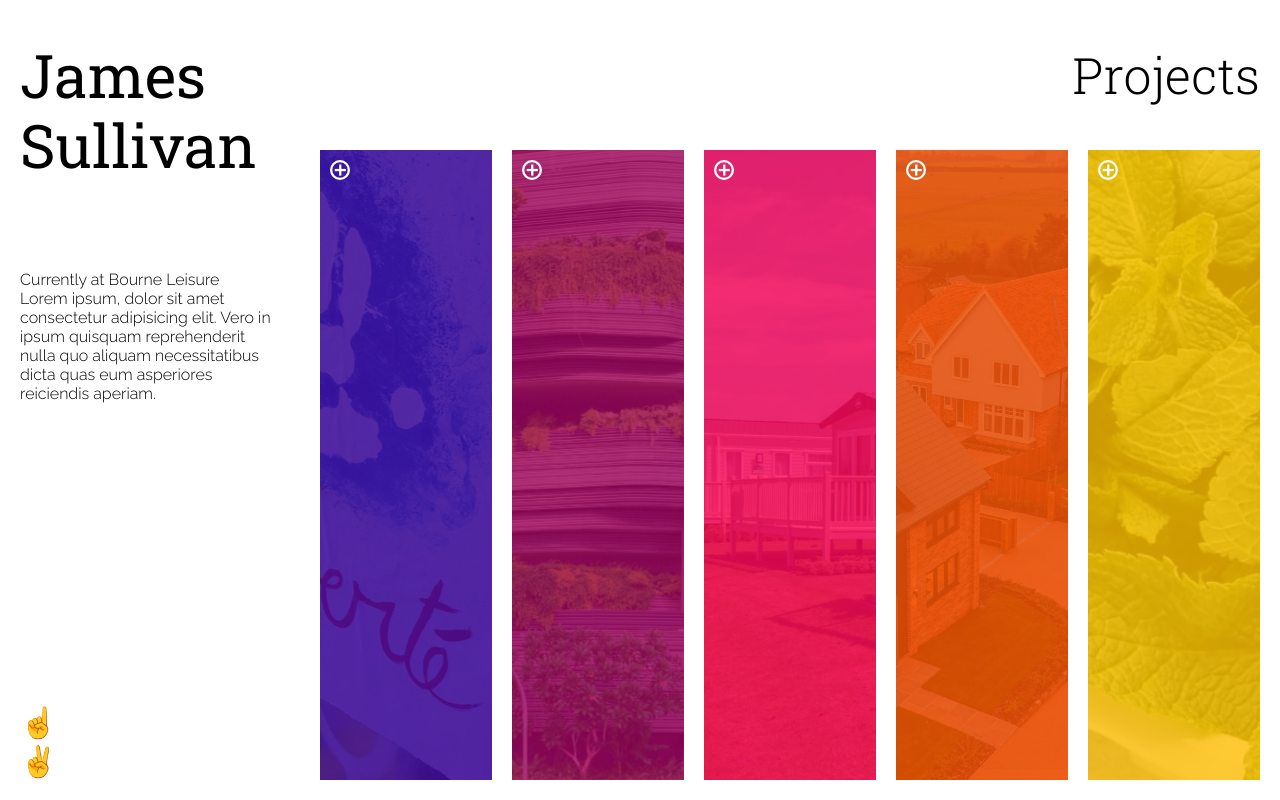
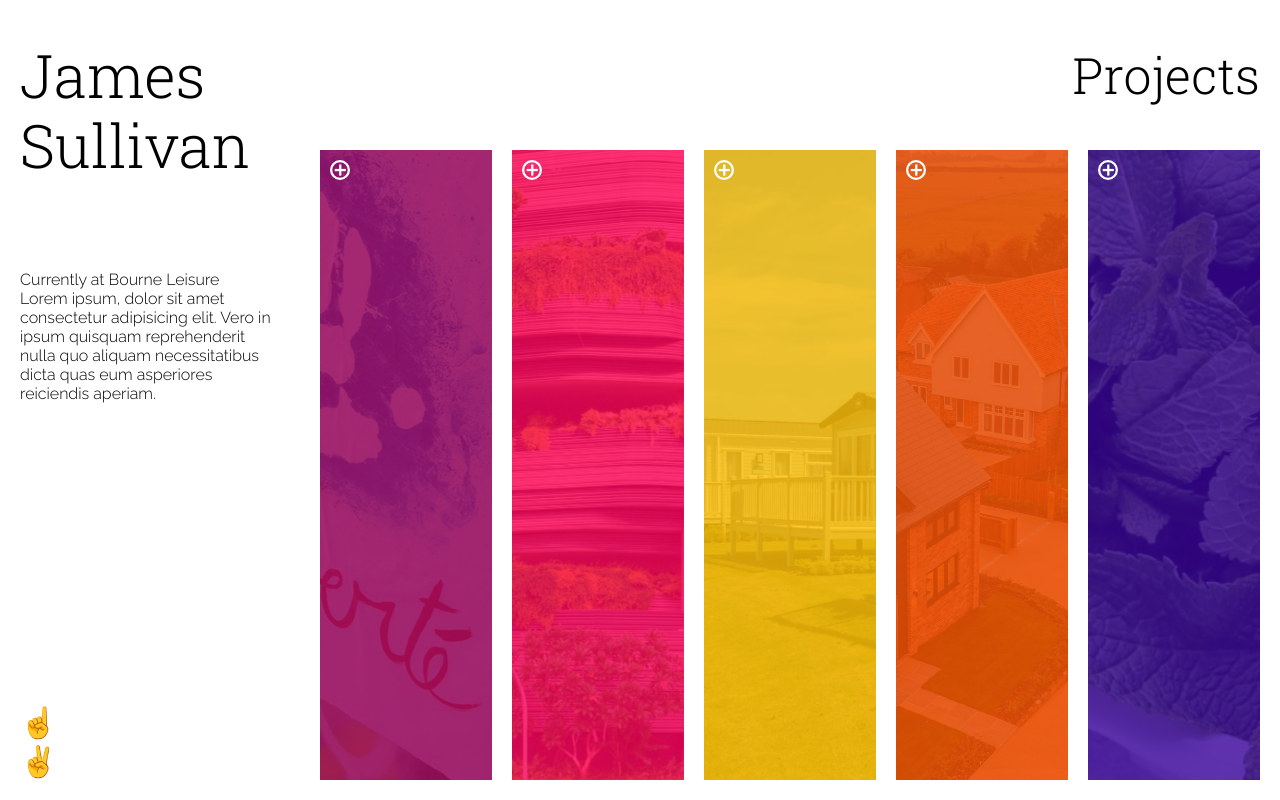
Before and after one commit to jasullivan/new-portfolio, a website: page index.html in a window 1280 px wide. Drawn offline with Linux system fonts and the light colour scheme.

Commit message:
updating bio and projects

```diff
--- a/src/sass/components/_bio.scss
+++ b/src/sass/components/_bio.scss
@@ -33,7 +33,7 @@
             padding: 0px 20px 0px;
 
             font-size: 4rem;
-            font-weight: 400;
+            font-weight: 300;
             line-height: 5rem;
             @include respond(lg) {
                 padding: 0px 20px 30px;
--- a/src/sass/components/_projects.scss
+++ b/src/sass/components/_projects.scss
@@ -351,12 +351,17 @@
         &--four {background: #4F6D7A;}
         &--five {background: #56A3A6;}*/
 
-        /* possible chosen colours*/
-         &--one {background: #390099;}
+        /* possible chosen colours
+        &--one {background: #390099;}
         &--two {background: #9e0059;}
         &--three {background: #ff0054;}
         &--four {background: #ff5400;}
-        &--five {background: #ffbd00;}
+        &--five {background: #ffbd00;}*/
+        &--one {background: #9e0059;}
+        &--two {background:  #ff0054;}
+        &--three {background:#ffbd00;}
+        &--four {background: #ff5400;}
+        &--five {background: #390099;}
 
 
         /*&--one {background: #4e3bcc;}
```
Also changed, not shown: dist/css/main.min.css, 2 other files.
